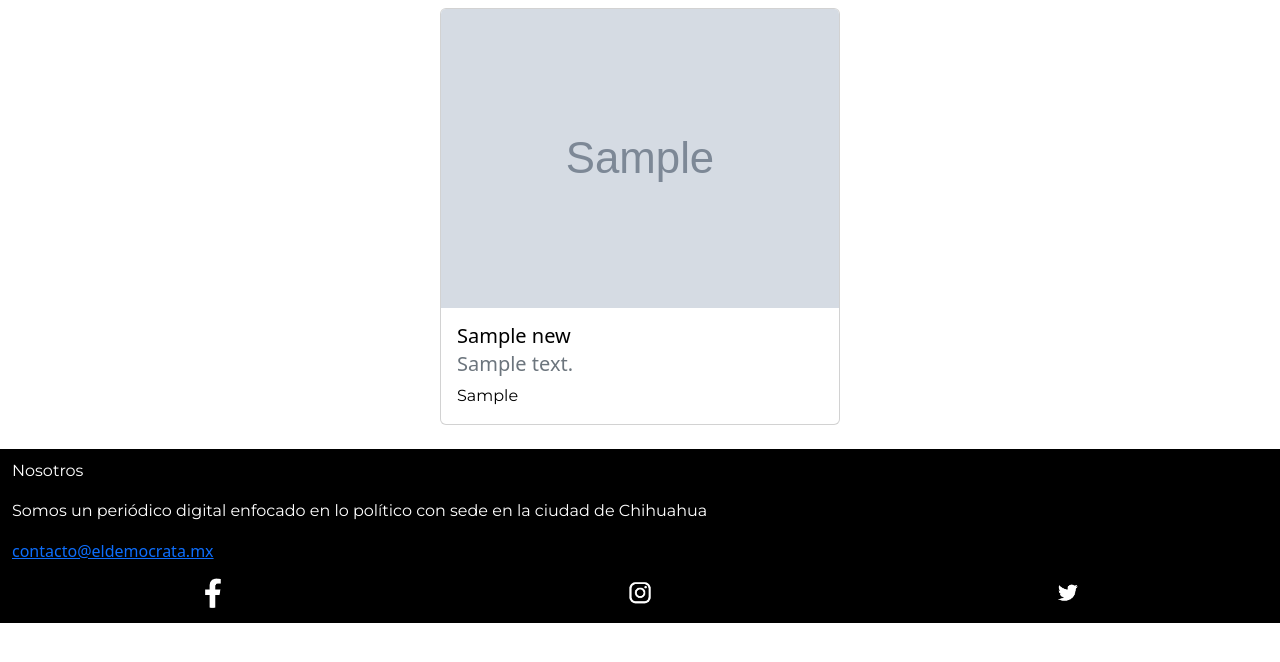
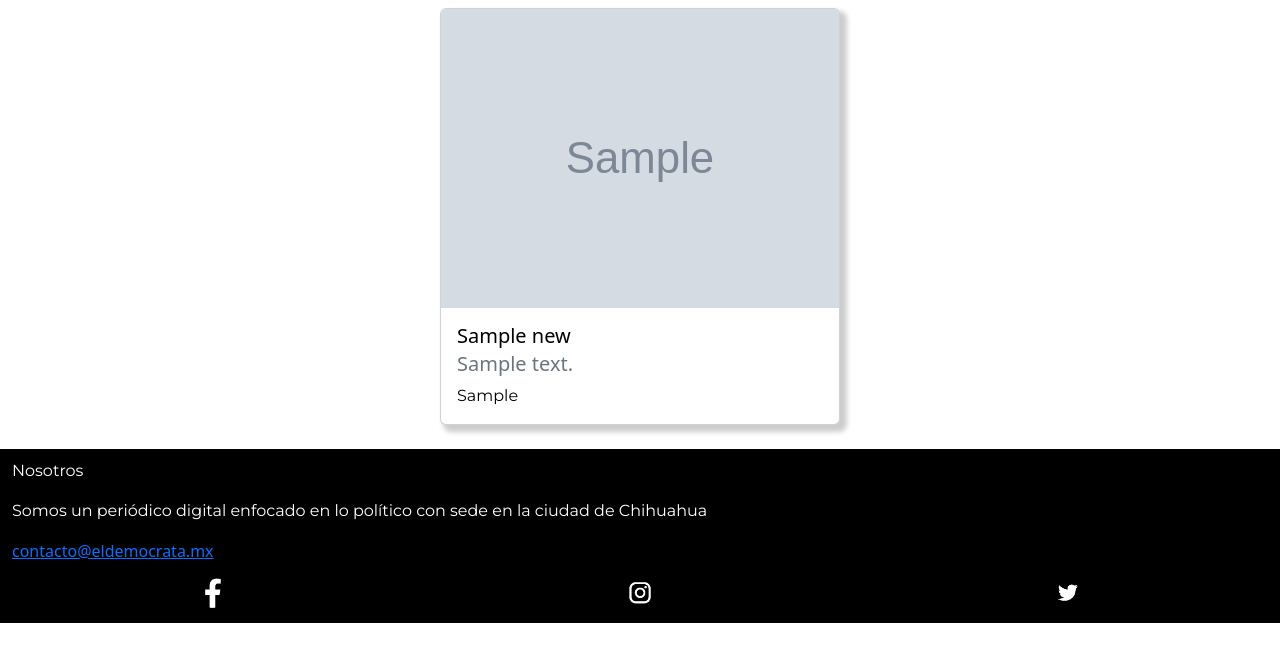
Before and after one commit to CesCM28/ElDemocrata, a Flask app: page /category/1 in a window 1280 px wide. Shown: the part 72-734 px from the top of the page. Run offline with Flask 2, Linux system fonts and the light colour scheme; tables that the repository leaves empty or names only in its code hold one stand-in row (values such as "Sample post"); grey boxes marked "Sample" are stand-in pictures; data that the repository does not hold is empty.

Commit message:
sombra de card

```diff
--- a/static/style.css
+++ b/static/style.css
@@ -24,3 +24,7 @@
 p {
     font-family: 'Montserrat', sans-serif;
 }
+
+.card {
+    box-shadow: 5px 5px 5px 2px rgb(0 0 0 / 20%);
+}
```
